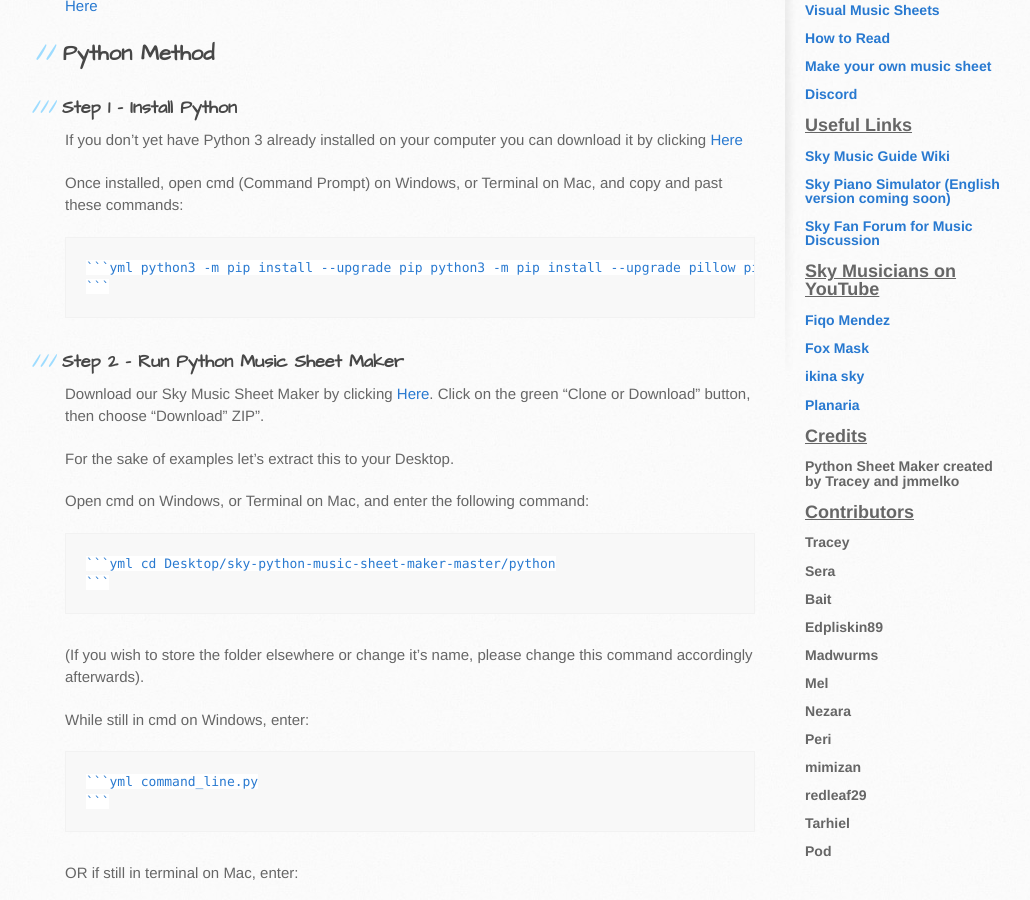
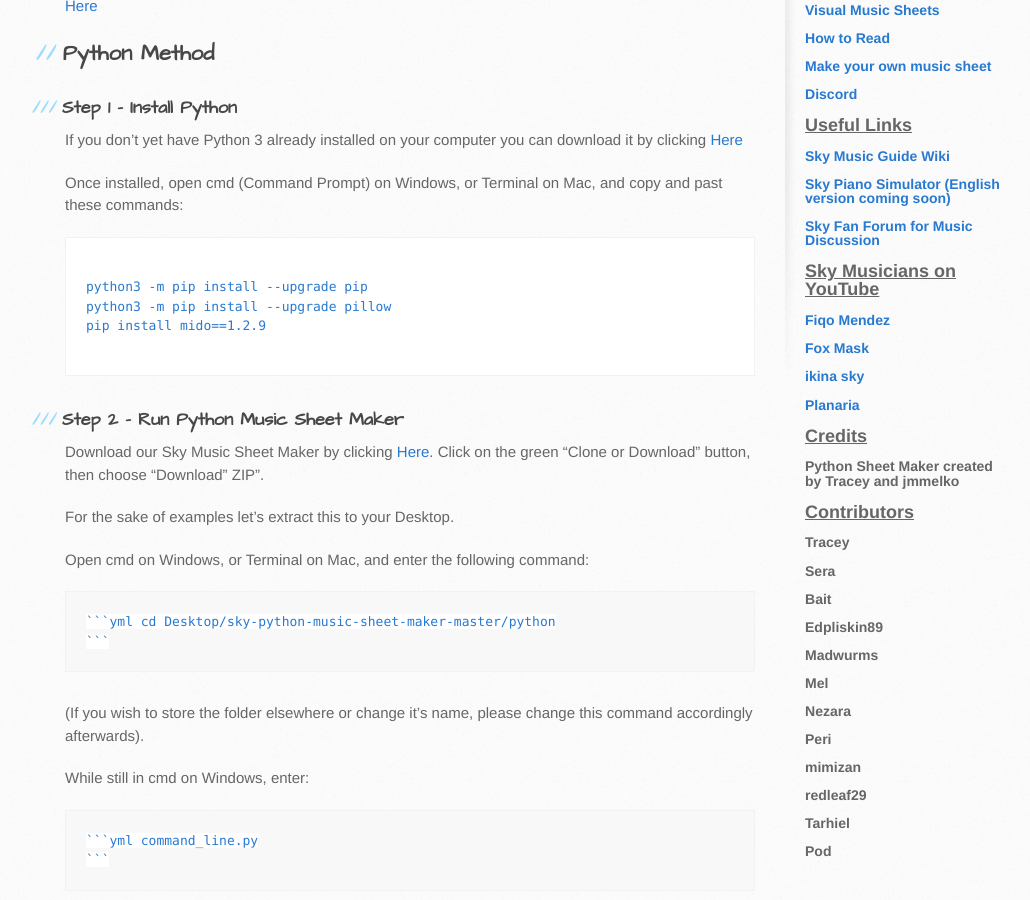
Before and after one commit to sky-music/sky-music.github.io, a Jekyll site: the page built from make-your-own-sheet.md, in a window 1280 px wide and 900 px high, scrolled down 381 px. Shown: the whole window, without its empty margins (105-1135 px from the left). Built offline with Jekyll 4.4.1, drawn with Linux system fonts in a browser that asks for light colours.

Commit message:
Update make-your-own-sheet.md

````diff
--- a/make-your-own-sheet.md
+++ b/make-your-own-sheet.md
@@ -13,11 +13,13 @@ If you would like to contribute a finished sheet to this website please join our
 If you don't yet have Python 3 already installed on your computer you can download it by clicking <a href="https://www.python.org/downloads/" target="_blank">Here</a>
 
 <p>Once installed, open cmd (Command Prompt) on Windows, or Terminal on Mac, and copy and past these commands:</p>
-    ```yml
+<pre>
+  <code>
 python3 -m pip install --upgrade pip
 python3 -m pip install --upgrade pillow
 pip install mido==1.2.9
-    ```
+  </code>
+</pre>
 
 <h3>Step 2 - Run Python Music Sheet Maker</h3>
 Download our Sky Music Sheet Maker by clicking <a href="https://github.com/sky-music/sky-python-music-sheet-maker" target="_blank">Here</a>. Click on the green "Clone or Download" button, then choose "Download" ZIP".
````
